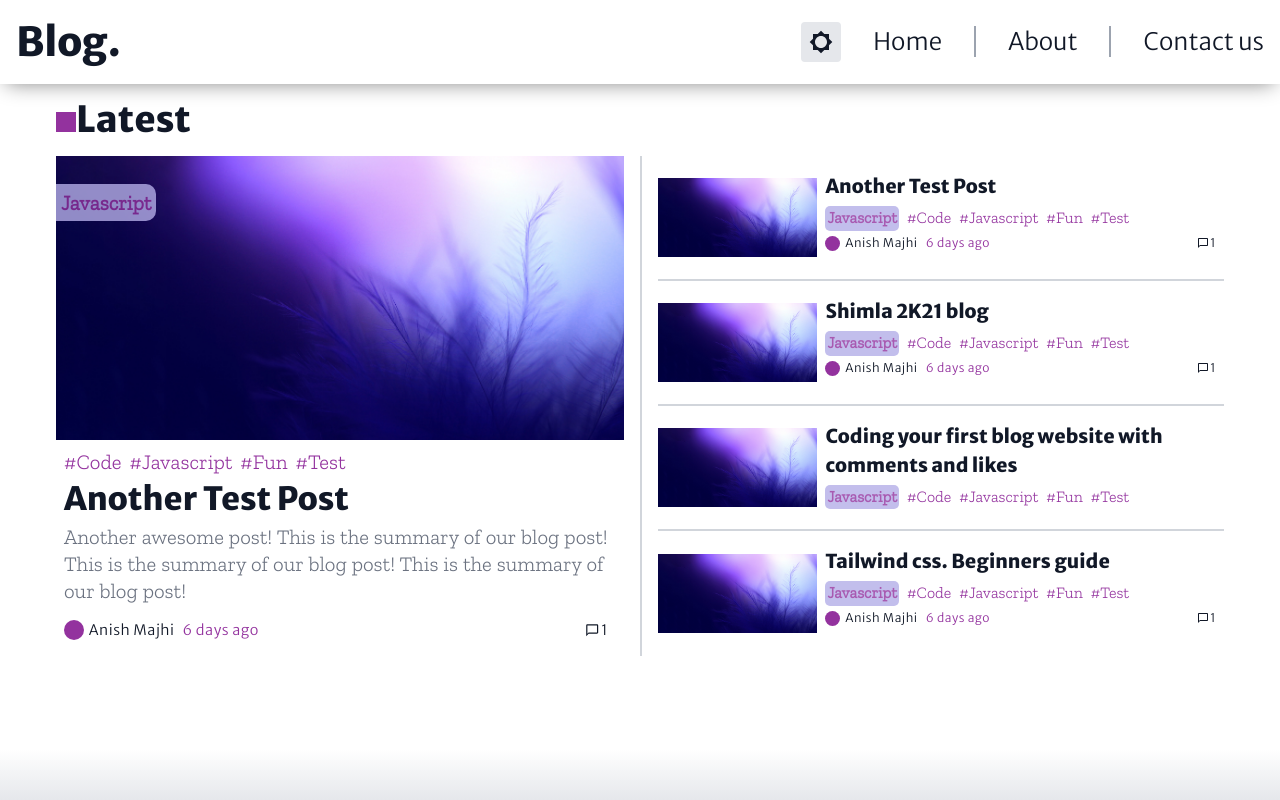
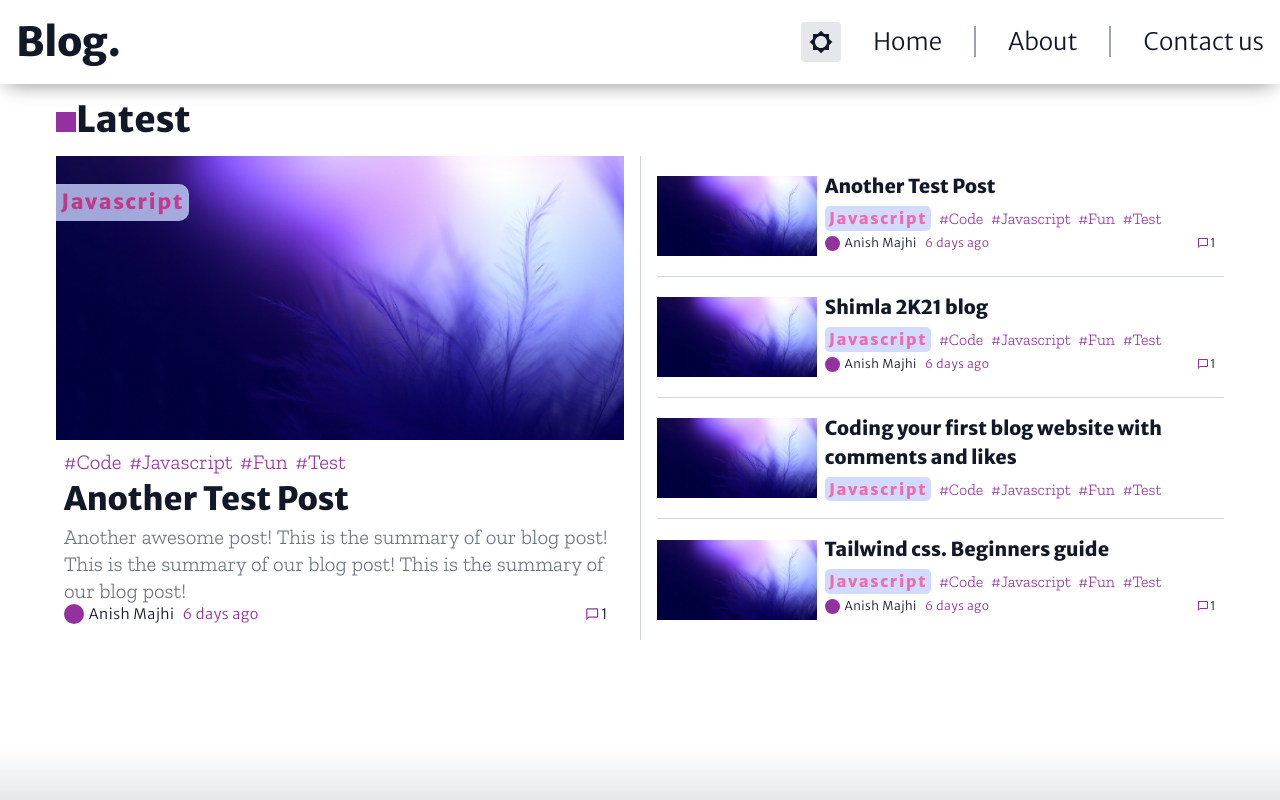
Before and after one commit to alpha-zeta/codeblog, a Next.js app: page / in a window 1280 px wide. Shown: the top 800 px of the page. Built offline with nearby package versions, Linux system fonts and the light colour scheme; what @tailwindcss/typography would draw is missing.

Commit message:
various color related changes

```diff
--- a/components/Misc/Articles.component.jsx
+++ b/components/Misc/Articles.component.jsx
@@ -14,7 +14,7 @@ function Articles(props) {
             tags={articles[0].tags}
             topic={articles[0].topic}
             link={articles[0].slug}
-            className="border-b-2 sm:border-0 border-gray-300 dark:border-gray-700"
+            className="border-b sm:border-0 border-gray-300 dark:border-gray-700"
             load="true"
           >
             {articles[0].summary}
@@ -23,7 +23,7 @@ function Articles(props) {
         <div
           className={
             styles.half +
-            " border-0 sm:border-l-2 border-gray-300 dark:border-gray-700"
+            " border-0 sm:border-l border-gray-300 dark:border-gray-700"
           }
         >
           {articles.map(function (object, i) {
@@ -36,7 +36,7 @@ function Articles(props) {
                 tags={articles[0].tags}
                 topic={articles[0].topic}
                 link={object.slug}
-                className="border-b-2 border-gray-300 dark:border-gray-700"
+                className="border-b border-gray-300 dark:border-gray-700"
                 load="true"
               >
                 {object.summary}
--- a/components/Misc/DateComp.componenet.jsx
+++ b/components/Misc/DateComp.componenet.jsx
@@ -1,4 +1,3 @@
-import styles from "../../styles/DateComp.module.scss";
 function time_ago(time) {
   var time_formats = [
     [60, "seconds", 1], // 60
@@ -36,8 +35,8 @@ function DateComp(props) {
   const d = 1615465564417;
   const date = time_ago(d);
   return (
-    <div className={styles.DateDiv}>
-      <p>{`${date}`}</p>
+    <div className="flex items-center font-light">
+      <p {...props}>{`${date}`}</p>
     </div>
   );
 }
--- a/components/Misc/PostDet.component.jsx
+++ b/components/Misc/PostDet.component.jsx
@@ -13,19 +13,19 @@ function PostDet(props) {
           : styles.icon
       }
     >
-      <div className={styles.avatar}></div>
+      <div className={styles.avatar + " bg-purple-accent"}></div>
       <p>{props.author}</p>
       {props.type == "Large" ? (
         <Link href="https://www.instagram.com/anish_and_majhi/">
           <a className={styles.insta}>
-            <p>@anish_and_majhi</p>
+            <p className="colorCl">@anish_and_majhi</p>
           </a>
         </Link>
       ) : null}
-      <DateComp />
+      <DateComp className="colorCl" />
 
       <div className={styles.cmt}>
-        <ChatBubbleOutlineIcon className={styles.svg} />
+        <ChatBubbleOutlineIcon className={styles.svg + " colorCl"} />
         <p>{props.id}</p>
       </div>
     </div>
--- a/components/Tag_Topics/Tag.component.jsx
+++ b/components/Tag_Topics/Tag.component.jsx
@@ -2,7 +2,7 @@ import styles from "../../styles/Tag.module.scss";
 function Tag(props) {
   const list = props.tags.split(" ");
   return (
-    <div className={styles.tagBucket}>
+    <div className={styles.tagBucket + " colorCl"}>
       {list.map(function (object, i) {
         return (
           <p
--- a/components/Tag_Topics/Topic.component.jsx
+++ b/components/Tag_Topics/Topic.component.jsx
@@ -8,10 +8,11 @@ function Topic(props) {
           ? styles.Big + " " + styles.topic
           : props.type == "Large"
           ? styles.Large + " " + styles.topic
-          : styles.Small + " " + styles.topic) + " font-serif"
+          : styles.Small + " " + styles.topic) +
+        " font-sans font-extrabold bg-indigo-200 dark:bg-gray-700 text-pink-500 dark:text-gray-200 tracking-widest"
       }
     >
-      <p>{props.children}</p>
+      <p className="m-0">{props.children}</p>
     </div>
   );
 }
--- a/styles/DateComp.module.scss
+++ /dev/null
@@ -1,9 +0,0 @@
-$accent_col: #93329e;
-.DateDiv {
-  display: flex;
-  align-items: center;
-  p{
-    font-weight:300;
-    color:$accent_col;
-  }
-}
--- a/styles/PostDet.module.scss
+++ b/styles/PostDet.module.scss
@@ -9,13 +9,11 @@ $accent_col: #93329e;
   }
   display: flex;
   align-items: center;
-  margin-top: 1rem;
   position: relative;
   .avatar {
     width: 20px;
     height: 20px;
     border-radius: 50%;
-    background-color: $accent_col;
     margin-right: 0.3rem;
   }
   .svg {
@@ -33,7 +31,6 @@ $accent_col: #93329e;
     width: 10px;
     height: 10px;
     border-radius: 50%;
-    background-color: $accent_col;
     margin-right: 0.1rem;
   }
   .svg {
@@ -47,7 +44,6 @@ $accent_col: #93329e;
   display: flex;
   align-items: center;
   p {
-    color: #93329e;
     font-weight: 300;
   }
 }
--- a/styles/Tag.module.scss
+++ b/styles/Tag.module.scss
@@ -10,7 +10,6 @@ $accent_col: #93329e;
     }
     margin: 0;
     margin-right: 0.5rem;
-    color: $accent_col;
     display: inline-block;
   }
 }
--- a/styles/Topic.module.scss
+++ b/styles/Topic.module.scss
@@ -1,16 +1,10 @@
 $accent_col: #93329e;
 .topic {
-  p {
-    color: $accent_col;
-    font-weight: bold;
-    margin: 0;
-  }
   border-top-right-radius: 10px;
   border-bottom-right-radius: 10px;
   height: fit-content;
   width: fit-content;
   padding: 5px;
-  background-color: #b4aee8;
   opacity: 0.8;
   position: absolute;
   z-index: 1;
@@ -18,11 +12,10 @@ $accent_col: #93329e;
 }
 .Small {
   margin-top: 5px;
-  padding: 2px;
+  padding: 2px 4px;
   display: inline-flex;
   align-items: center;
   position: static;
-  background-color: #b4aee8;
   border-top-left-radius: 5px;
   border-bottom-left-radius: 5px;
   border-top-right-radius: 5px;
--- a/styles/tailwind/globalTheme.css
+++ b/styles/tailwind/globalTheme.css
@@ -251,6 +251,10 @@ table {
   z-index: 2;
   @apply bg-gray-100 dark:bg-black;
 }
+/* tags and postDet color */
+.colorCl {
+  @apply dark:text-indigo-400 text-purple-accent;
+}
 @supports (-webkit-backdrop-filter: none) or (backdrop-filter: none) {
   .nav {
     @apply bg-transparent dark:bg-transparent;
--- a/tailwind.config.js
+++ b/tailwind.config.js
@@ -10,6 +10,7 @@ module.exports = {
       colors: {
         "blue-opaque": "rgb(13 42 148 / 18%)",
         white: "rgb(255,255,255)",
+        "purple-accent": " #93329e",
       },
       boxShadow: {
         none: "none",
```
Also changed, not shown: 1 other file (tests, documents, lock files or other folders).
